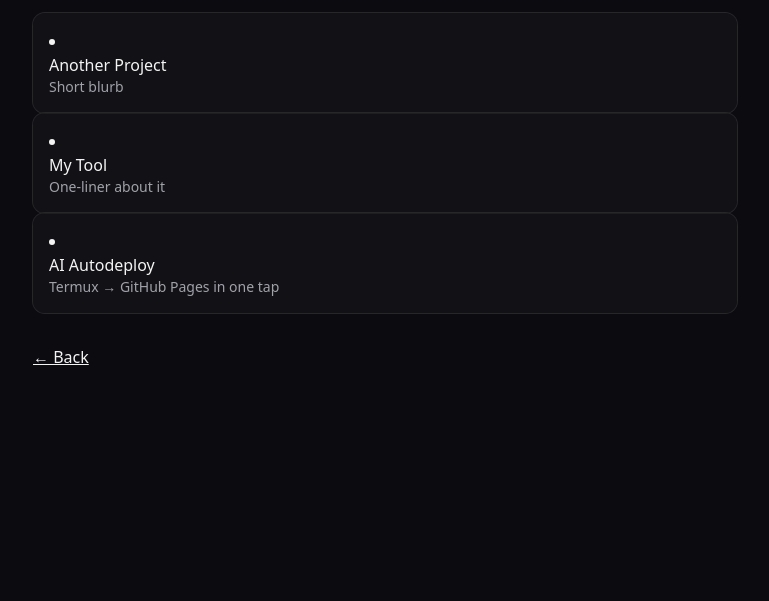
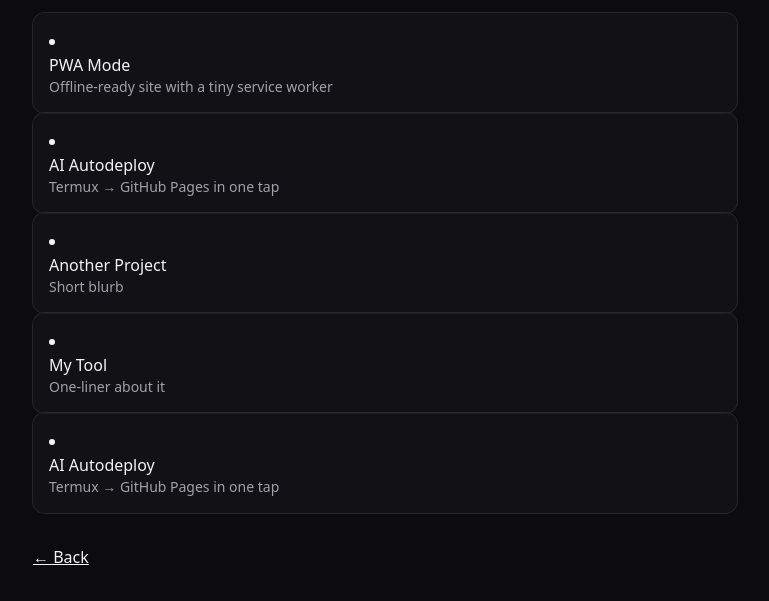
Before and after one commit to warrenet/WarrenWorks-Lab, a plain HTML site: page projects.html in a window 1280 px wide. Shown: the part 67-668 px from the top of the page, without its empty margins (255-1024 px from the left). Drawn offline with nearby package versions, Linux system fonts and the light colour scheme.

Commit message:
deploy: 2025-10-03_062556

```diff
--- a/projects.html
+++ b/projects.html
@@ -4,6 +4,12 @@
   <main class="max-w-3xl mx-auto p-8">
     <h1 class="text-2xl font-semibold">Projects</h1>
     <ul class="mt-4 space-y-3"></ul>
+      <li class="p-4 rounded-xl bg-zinc-900/60 ring-1 ring-zinc-800">
+        <a class="block" href="https://warrenet.github.io/WarrenWorks-Lab/"><div class="font-medium">PWA Mode</div><div class="text-sm text-zinc-400">Offline-ready site with a tiny service worker</div></a>
+      </li>
+      <li class="p-4 rounded-xl bg-zinc-900/60 ring-1 ring-zinc-800">
+        <a class="block" href="https://warrenet.github.io/WarrenWorks-Lab/"><div class="font-medium">AI Autodeploy</div><div class="text-sm text-zinc-400">Termux → GitHub Pages in one tap</div></a>
+      </li>
       <li class="p-4 rounded-xl bg-zinc-900/60 ring-1 ring-zinc-800">
         <a class="block" href="https://link"><div class="font-medium">Another Project</div><div class="text-sm text-zinc-400">Short blurb</div></a>
       </li>
```
